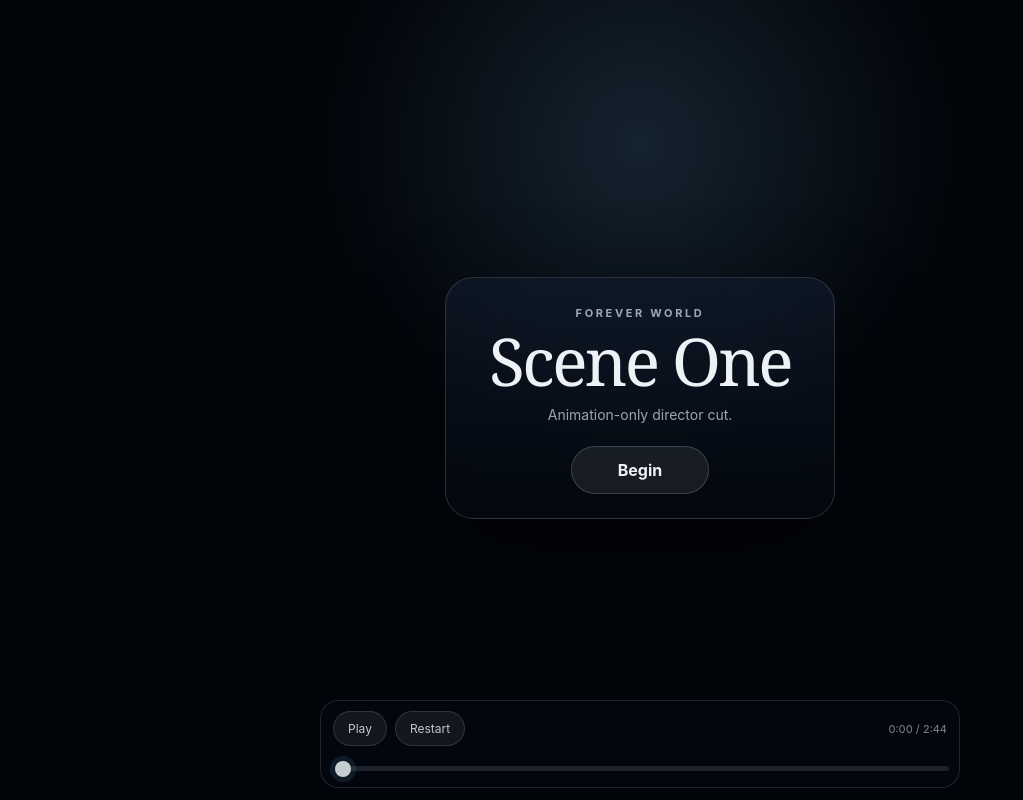
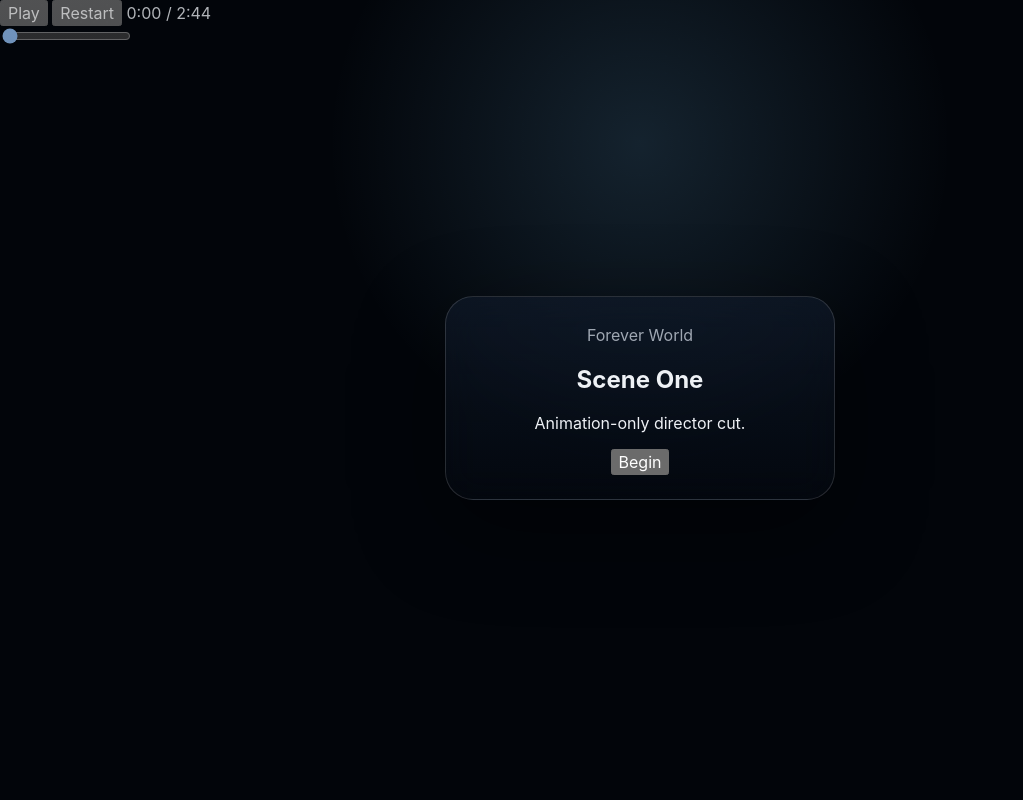
Before and after one commit to hummeljadon-crypto/project5, a plain HTML site: page index (3).html in a window 1280 px wide. Shown: the whole page, without its empty margins (0-1023 px from the left). Drawn offline with Linux system fonts and the light colour scheme.

Commit message:
Update styles.css

```diff
--- a/styles.css
+++ b/styles.css
@@ -1,3 +1,4 @@
+
 :root {
   color-scheme: dark;
   --glass: rgba(7, 13, 23, 0.52);
@@ -69,63 +70,4 @@ button { -webkit-tap-highlight-color: transparent; }
 .intro__eyebrow {
   margin: 0 0 9px;
   color: var(--muted);
-  font-size: 11px;
-  font-weight: 700;
-  letter-spacing: 0.24em;
-  text-transform: uppercase;
-}
-
-.intro h1 { margin: 0; font: 500 clamp(42px, 12vw, 66px)/0.95 Georgia, "Times New Roman", serif; letter-spacing: -0.04em; }
-.intro p:not(.intro__eyebrow) { margin: 14px 0 23px; color: var(--muted); font-size: 14px; }
-
-.intro button,
-.player button {
-  border: 1px solid rgba(255,255,255,.16);
-  color: var(--text);
-  background: rgba(255,255,255,.08);
-  border-radius: 999px;
-  cursor: pointer;
-  transition: transform 140ms ease, background 140ms ease;
-}
-.intro button { min-width: 138px; padding: 13px 20px; font-weight: 700; }
-.player button { padding: 9px 14px; font-size: 12px; }
-.intro button:active, .player button:active { transform: scale(.97); }
-
-.player {
-  position: absolute;
-  left: 12px;
-  right: 12px;
-  bottom: max(12px, env(safe-area-inset-bottom));
-  z-index: 3;
-  padding: 10px 12px 12px;
-  border: 1px solid var(--line);
-  border-radius: 18px;
-  background: var(--glass);
-  backdrop-filter: blur(16px) saturate(120%);
-  box-shadow: 0 20px 54px rgba(0,0,0,.25);
-  opacity: .82;
-  transition: opacity 180ms ease;
-}
-.player:hover, .player:focus-within { opacity: 1; }
-.player__row { display: flex; align-items: center; gap: 8px; margin-bottom: 9px; }
-.player output { margin-left: auto; color: var(--muted); font-size: 11px; font-variant-numeric: tabular-nums; }
-
-#timeline {
-  --progress: 0%;
-  appearance: none;
-  width: 100%;
-  height: 5px;
-  border-radius: 999px;
-  outline: none;
-  background: linear-gradient(90deg, rgba(218,244,255,.92) var(--progress), rgba(255,255,255,.13) var(--progress));
-}
-#timeline::-webkit-slider-thumb { appearance: none; width: 16px; height: 16px; border-radius: 50%; background: #edfaff; border: 2px solid rgba(255,255,255,.55); box-shadow: 0 0 0 5px rgba(120,210,255,.12); }
-#timeline::-moz-range-thumb { width: 16px; height: 16px; border-radius: 50%; background: #edfaff; border: 2px solid rgba(255,255,255,.55); box-shadow: 0 0 0 5px rgba(120,210,255,.12); }
-
-@media (min-width: 760px) {
-  .player { left: 50%; right: auto; width: min(640px, calc(100vw - 40px)); transform: translateX(-50%); }
-}
-
-@media (prefers-reduced-motion: reduce) {
-  .intro, .intro button, .player button, .player { transition: none; }
-}
+  font-s
```
